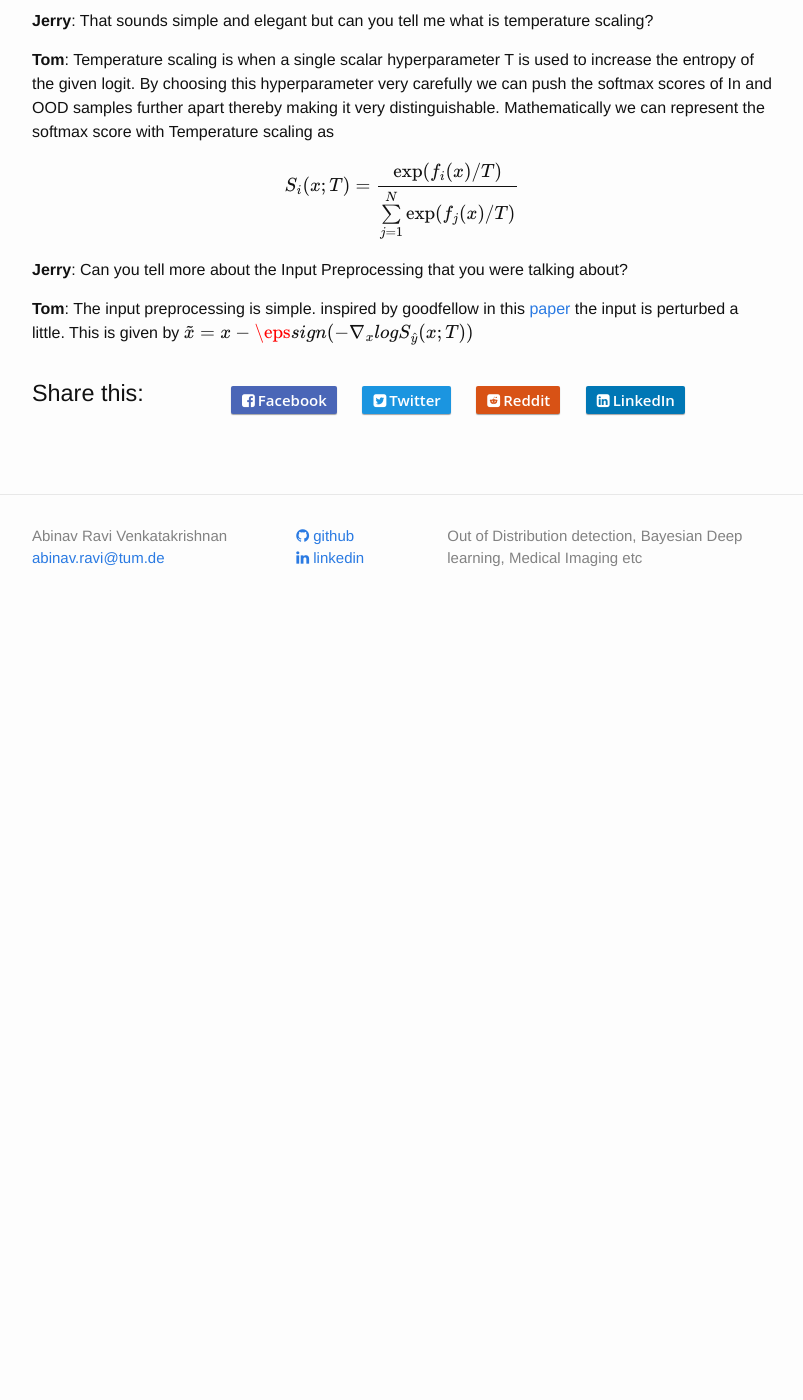
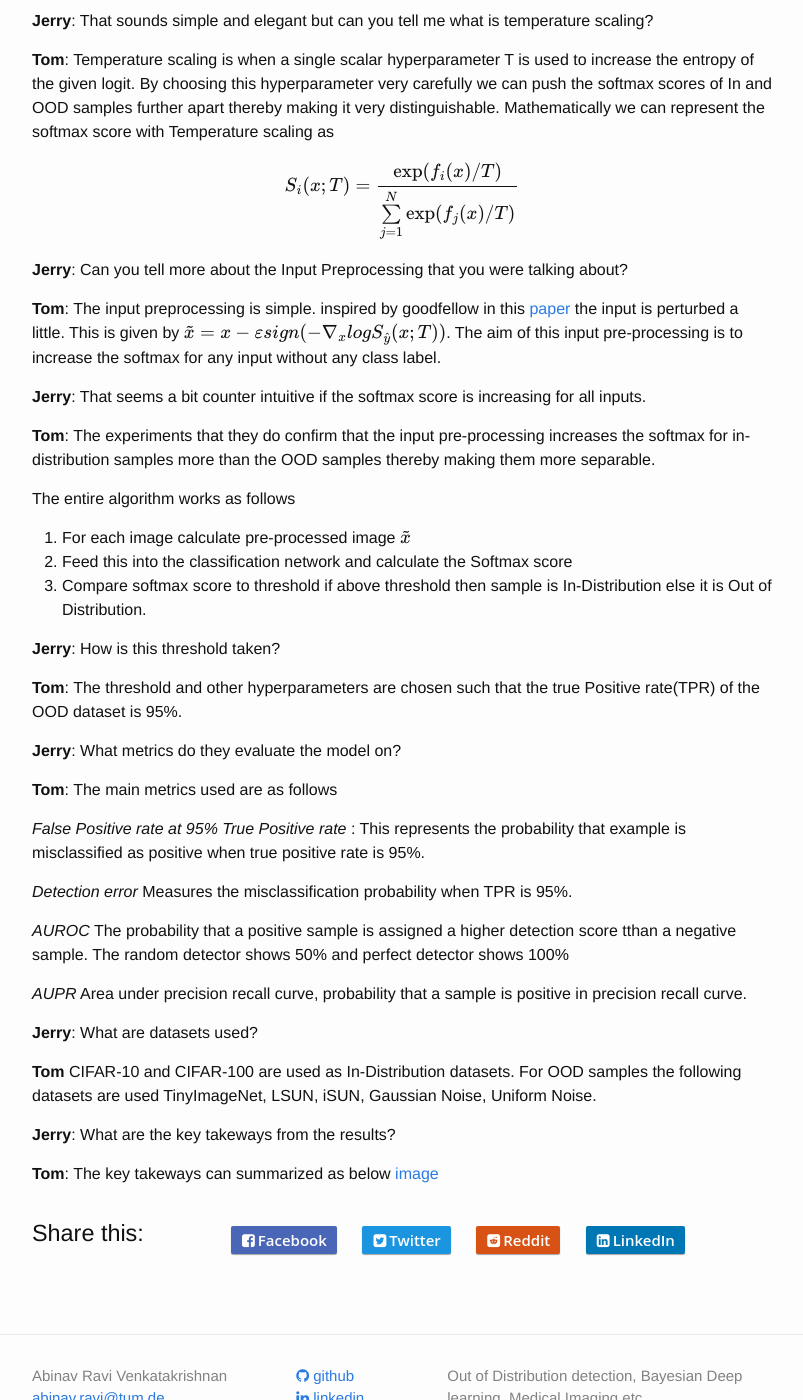
Before and after one commit to AbinavRavi/AbinavRavi.github.io, a Jekyll site: the page built from _posts/2020-02-29-ODIN_and_Generalized_ODIN.markdown, in a window 1280 px wide and 1400 px high, scrolled down 419 px. Shown: the whole window, without its empty margins (238-1041 px from the left). Built offline with Jekyll 4.4.1, drawn with Linux system fonts in a browser that asks for light colours; nearby versions of some CDN libraries; formulas are drawn with MathJax 3; comment, search, counter and statistics services are not loaded; before the commit the page ends 1049 px from its top, so only the background shows below that.

Commit message:
added ODIN generalized ODIN remains

```diff
--- a/_posts/2020-02-29-ODIN_and_Generalized_ODIN.markdown
+++ b/_posts/2020-02-29-ODIN_and_Generalized_ODIN.markdown
@@ -24,4 +24,39 @@ $$ S_i(x;T) = \frac{\exp(f_i(x)/T)}{\sum\limits_{j=1}^N \exp(f_j(x)/T)} $$
 
 **Jerry**: Can you tell more about the Input Preprocessing that you were talking about?
 
-**Tom**: The input preprocessing is simple. inspired by goodfellow in this [paper](https://arxiv.org/abs/1412.6572) the input is perturbed a little. This is given by $$ \tilde{x} = x - \eps sign(-\nabla_x log S_{\hat{y}}(x;T))$$
+**Tom**: The input preprocessing is simple. inspired by goodfellow in this [paper](https://arxiv.org/abs/1412.6572) the input is perturbed a little. This is given by $$ \tilde{x} = x - \varepsilon sign(-\nabla_x log S_{\hat{y}}(x;T))$$. The aim of this input pre-processing is to increase the softmax for any input without any class label.
+
+**Jerry**: That seems a bit counter intuitive if the softmax score is increasing for all inputs.
+
+**Tom**: The experiments that they do confirm that the input pre-processing increases the softmax for in-distribution samples more than the OOD samples thereby making them more separable.
+
+The entire algorithm works as follows
+
+1. For each image calculate pre-processed image $$ \tilde{x} $$
+2. Feed this into the classification network and calculate the Softmax score
+3. Compare softmax score to threshold if above threshold then sample is In-Distribution else it is Out of Distribution.
+
+**Jerry**: How is this threshold taken?
+
+**Tom**: The threshold and other hyperparameters are chosen such that the true Positive rate(TPR) of the OOD dataset is 95%.
+
+**Jerry**: What metrics do they evaluate the model on?
+
+**Tom**: The main metrics used are as follows
+
+*False Positive rate at 95% True Positive rate* : This represents the probability that example is misclassified as positive when true positive rate is 95%.
+
+*Detection error* Measures the misclassification probability when TPR is 95%.
+
+*AUROC* The probability that a positive sample is assigned a higher detection score tthan a negative sample. The random detector shows 50% and perfect detector shows 100%
+
+*AUPR* Area under precision recall curve, probability that a sample is positive in precision recall curve.
+
+**Jerry**: What are datasets used?
+
+**Tom** CIFAR-10 and CIFAR-100 are used as In-Distribution datasets. For OOD samples the following datasets are used
+TinyImageNet, LSUN, iSUN, Gaussian Noise, Uniform Noise.
+
+**Jerry**: What are the key takeways from the results?
+
+**Tom**: The key takeways can summarized as below [image](</assets/ODIN_results.png>)
```
Also changed, not shown: assets/ODIN_results.png (added).
